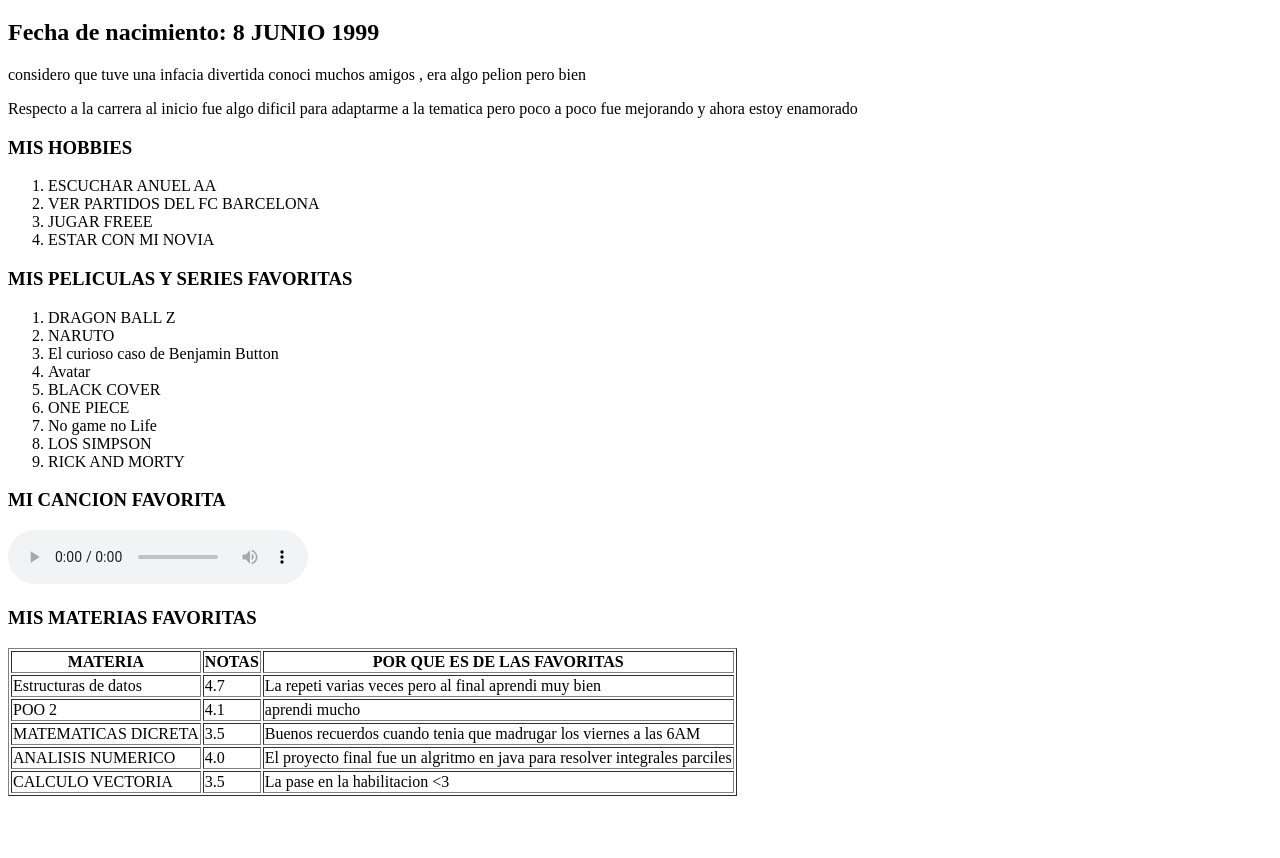
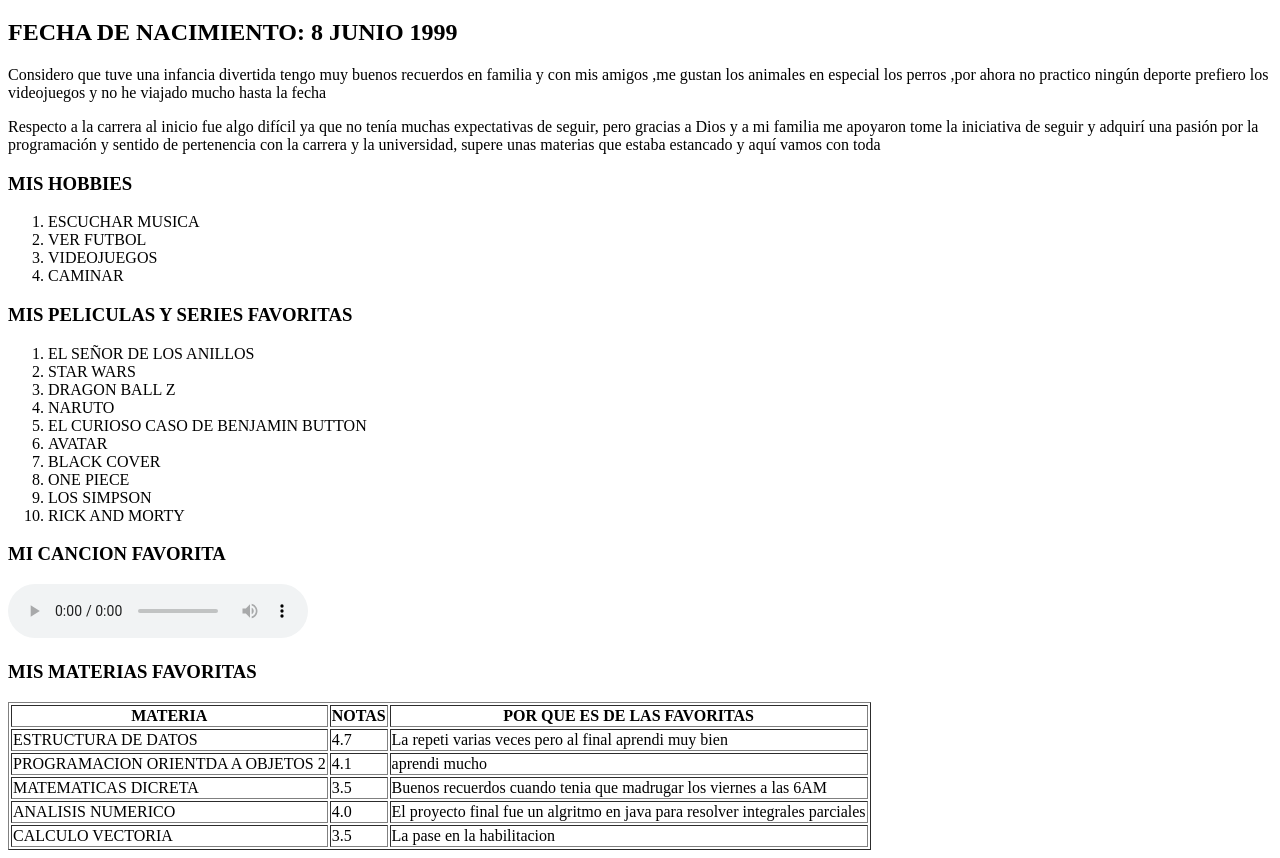
Before and after one commit to cquintero99/Hoja-de-Vida, a plain HTML site: page index.html in a window 1280 px wide. Shown: the part 281-1139 px from the top of the page. Before the commit the page ends 1085 px from the top, so only its background shows below. Drawn offline with Linux system fonts and the light colour scheme.

Commit message:
Informacion Actualizada

```diff
--- a/index.html
+++ b/index.html
@@ -6,35 +6,42 @@
     </head>
     <body>
         <figure>
-            <img src="imagen/yo.png"  width="100"  height="200">
+            <img src="imagen/yo.png"   width="100"  height="200">
+            <meta charset="utf-8">
         </figure>
 <h1 style="color:red">CIRO ALFONSO QUINTERO DELGADO</h1>
-<h2>Fecha de nacimiento: 8 JUNIO 1999</h2>
+<h2>FECHA DE NACIMIENTO: 8 JUNIO 1999</h2>
 <p>
-considero que tuve una infacia divertida conoci muchos amigos , era algo pelion
-pero bien
+    Considero que tuve una infancia divertida tengo muy buenos recuerdos en familia y con mis amigos
+    ,me gustan los animales en especial los perros ,por ahora no practico ningún deporte prefiero los
+    videojuegos y no he viajado mucho hasta la fecha
+
 </p>
 
 <p>
-    Respecto a la carrera al inicio fue algo dificil para adaptarme a la tematica pero
-    poco a poco fue mejorando y ahora estoy enamorado
+    Respecto a la carrera al inicio fue algo difícil ya que no tenía muchas expectativas
+    de seguir, pero gracias a Dios y a mi familia me apoyaron tome la iniciativa de seguir y
+    adquirí una pasión por la programación y sentido de pertenencia con la carrera y la universidad,
+    supere unas materias que estaba estancado y aquí vamos con toda
+
 </p>
 <h3>MIS HOBBIES</h3>
 <ol>
-    <li>ESCUCHAR ANUEL AA </li>
-    <li>VER PARTIDOS DEL FC BARCELONA</li>
-    <li>JUGAR FREEE</li>
-    <li>ESTAR CON MI NOVIA</li>
+    <li>ESCUCHAR MUSICA</li>
+    <li>VER FUTBOL</li>
+    <li>VIDEOJUEGOS</li>
+    <li>CAMINAR</li>
 </ol>
 <h3>MIS PELICULAS Y SERIES FAVORITAS</h3>
 <ol>
+    <li>EL SEÑOR DE LOS ANILLOS</li>
+    <li>STAR WARS</li>
     <li>DRAGON BALL Z</li>
     <li>NARUTO</li>
-    <li>El curioso caso de Benjamin Button</li>
-    <li>Avatar</li>
+    <li>EL CURIOSO CASO DE BENJAMIN BUTTON</li>
+    <li>AVATAR</li>
     <li>BLACK COVER</li>
     <li>ONE PIECE</li>
-    <li>No game no Life</li>
     <li>LOS SIMPSON</li>
     <li>RICK AND MORTY</li>
 </ol>
@@ -49,29 +56,29 @@ pero bien
             <th>POR QUE ES DE LAS FAVORITAS</th>
         </tr>
         <tr>
-            <td>Estructuras de datos</td>
+            <td>ESTRUCTURA DE DATOS</td>
             <td>4.7</td>
             <td>La repeti varias veces pero al final aprendi muy bien</td>
         </tr>
         <tr>
-            <td>POO 2</td>
+            <td>PROGRAMACION ORIENTDA A OBJETOS 2</td>
             <td>4.1</td>
             <td>aprendi mucho</td>
         </tr>
         <tr>
-            <td> MATEMATICAS DICRETA</td>
+            <td>MATEMATICAS DICRETA</td>
             <td>3.5</td>
             <td>Buenos recuerdos cuando tenia que madrugar los viernes a las 6AM</td>
         </tr>
         <tr>
             <td>ANALISIS NUMERICO</td>
             <td>4.0</td>
-            <td>El proyecto final fue un algritmo en java para resolver integrales parciles</td>
+            <td>El proyecto final fue un algritmo en java para resolver integrales parciales</td>
         </tr>
         <tr>
             <td>CALCULO VECTORIA</td>
             <td>3.5</td>
-            <td>La pase en la habilitacion <3 </td>
+            <td>La pase en la habilitacion  </td>
         </tr>
     </table>
     </body>
```
